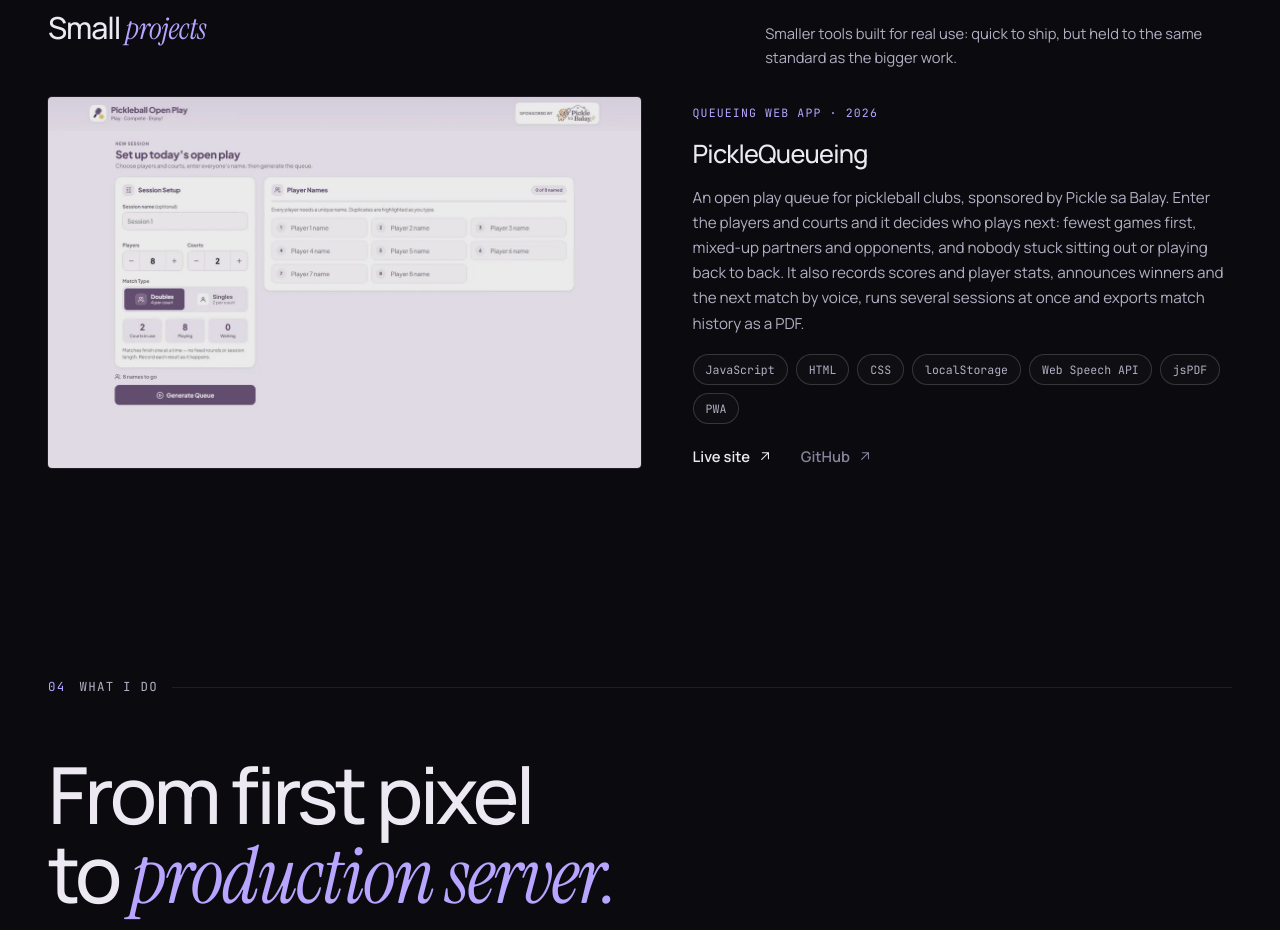
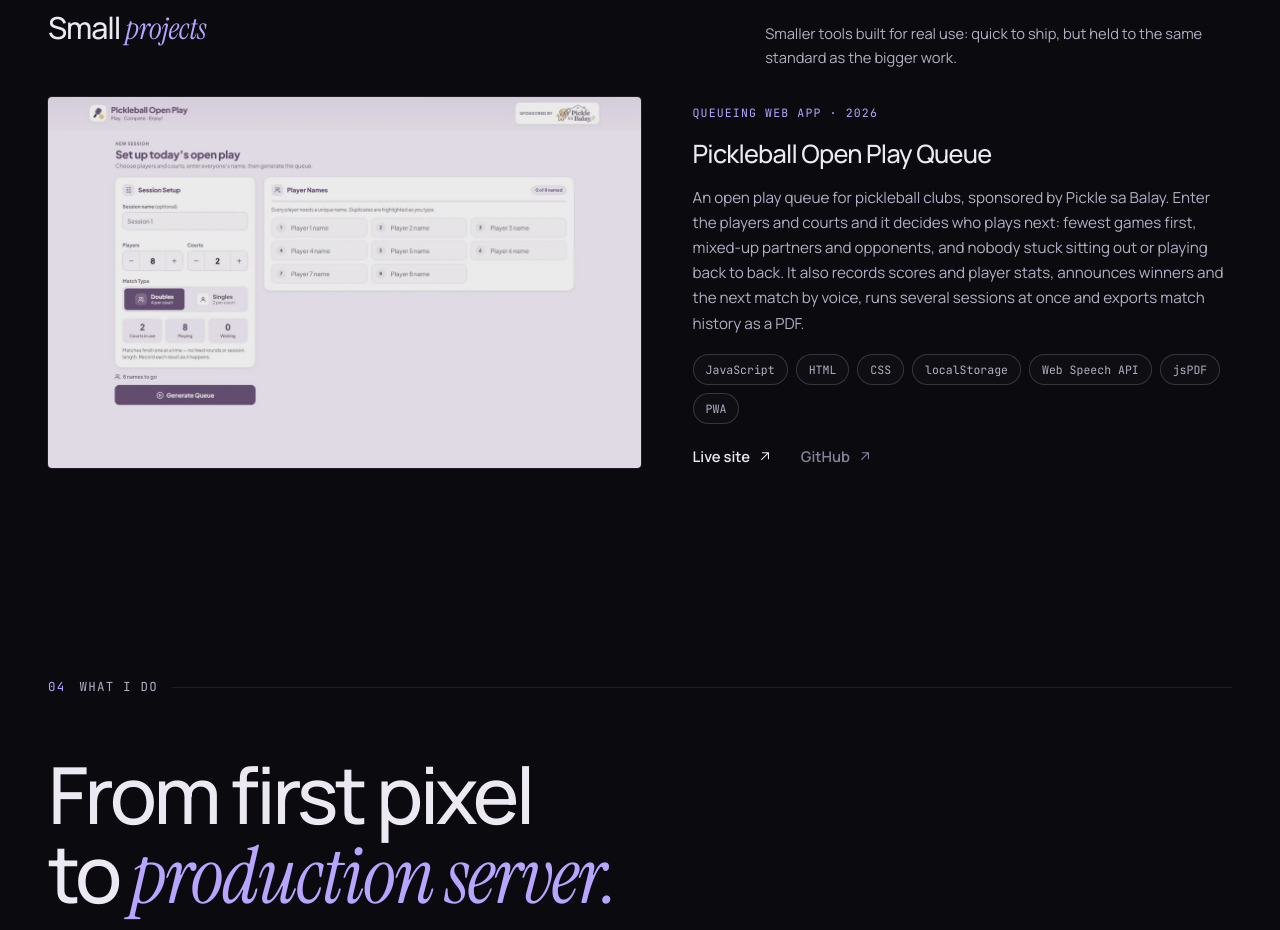
Before and after one commit to niju-u/niju-u.github.io, a plain HTML site: page index.html in a window 1280 px wide. Shown: the part 7817-8747 px from the top of the page. Drawn offline with Linux system fonts and the light colour scheme.

Commit message:
Branch-01 - change project name

```diff
--- a/index.html
+++ b/index.html
@@ -542,12 +542,12 @@
 
           <ul class="minis__list">
             <li class="mini" data-reveal>
-              <a class="mini__img" href="https://pikolq.run.place/" target="_blank" rel="noopener" data-cursor="Visit" aria-label="Open Pickleball Open Play in a new tab">
+              <a class="mini__img" href="https://pikolq.run.place/" target="_blank" rel="noopener" data-cursor="Visit" aria-label="Open the Pickleball Open Play Queue in a new tab">
                 <img src="assets/img/project-openplay.webp" alt="Pickleball Open Play setup screen: session name, player and court steppers, a doubles or singles toggle and a grid of player name fields" width="1200" height="750" loading="lazy" decoding="async">
               </a>
               <div class="mini__body">
                 <span class="case__tag">Queueing Web App · 2026</span>
-                <h4 class="mini__title">PickleQueueing</h4>
+                <h4 class="mini__title">Pickleball Open Play Queue</h4>
                 <p class="mini__desc">An open play queue for pickleball clubs, sponsored by Pickle sa Balay. Enter the players and courts and it decides who plays next: fewest games first, mixed-up partners and opponents, and nobody stuck sitting out or playing back to back. It also records scores and player stats, announces winners and the next match by voice, runs several sessions at once and exports match history as a PDF.</p>
                 <ul class="tags" aria-label="Technologies used">
                   <li>JavaScript</li><li>HTML</li><li>CSS</li><li>localStorage</li><li>Web Speech API</li><li>jsPDF</li><li>PWA</li>
```
